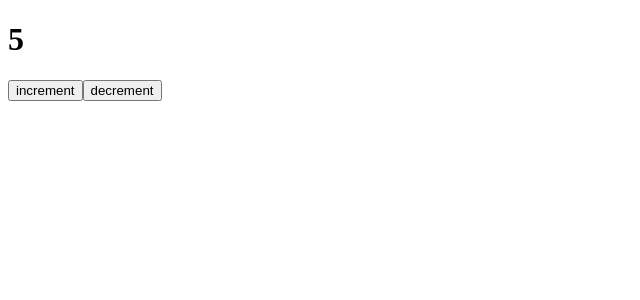
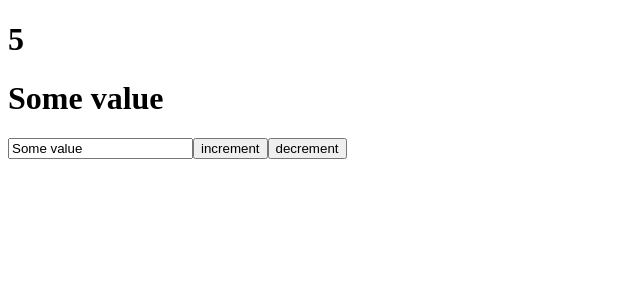
Before and after one commit to NastyaYemko/react-project, a React (Create React App) app: page / in a window 1280 px wide. Shown: the top 300 px of the page, without its empty margins (0-640 px from the left). Built offline with nearby package versions, Linux system fonts and the light colour scheme.

Commit message:
subscribe to the event

```diff
--- a/src/App.js
+++ b/src/App.js
@@ -2,6 +2,7 @@
 
 function App() {
   const [likes, setLikes] = useState(5) // значение по умолчанию 5
+  const [value, setValue] = useState('Some value')
 
   function increment() {
     setLikes(likes + 1)
@@ -14,6 +15,12 @@
   return (
     <div className="App">
       <h1>{likes}</h1>
+      <h1>{value}</h1>
+        <input
+            type="text"
+            value={value}
+            onChange={event => setValue(event.target.value)}
+        />
       <button onClick={increment}>increment</button>
       <button onClick={decrement}>decrement</button>
     </div>
```
